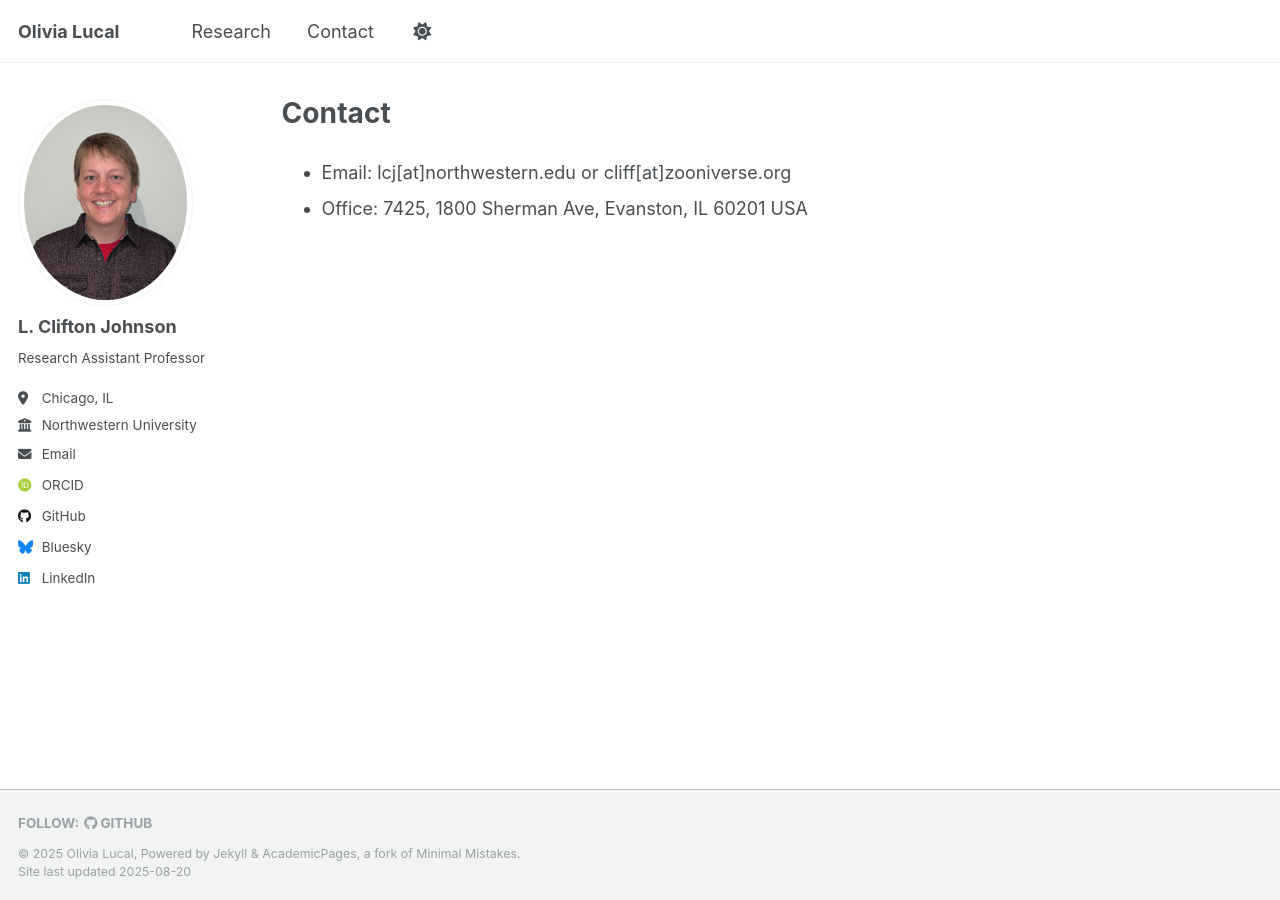
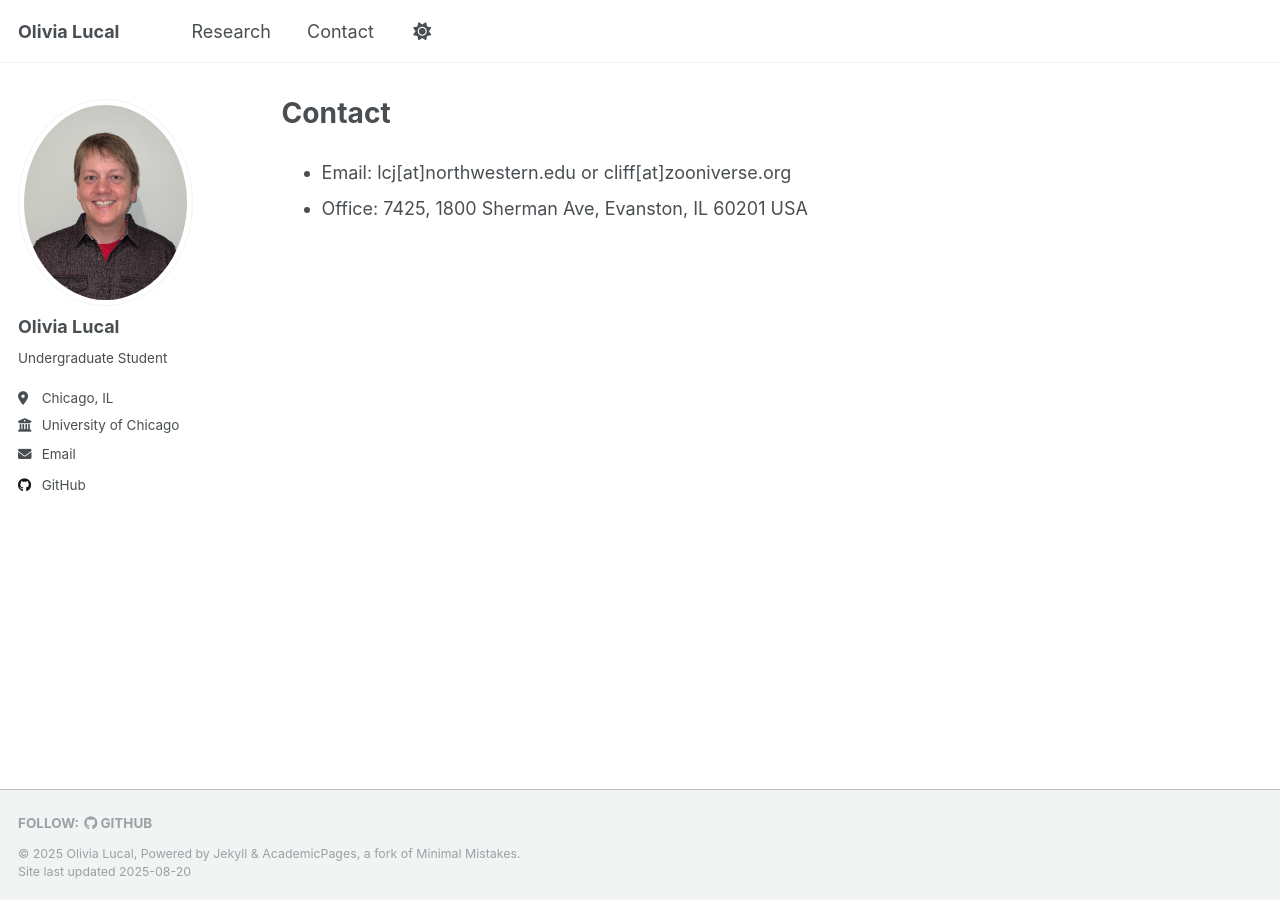
Before and after one commit to olivialucal/olivialucal.github.io, a Jekyll site: the page built from _pages/contact.md, in a window 1280 px wide. Built offline with Jekyll 4.4.1, drawn with Linux system fonts in a browser that asks for light colours; some web fonts are replaced; a script that is not in the unit is left out.

Commit message:
Update _config.yml

```diff
--- a/_config.yml
+++ b/_config.yml
@@ -23,20 +23,20 @@ repository               : "olivialucal/REUWebsite"
 author:
   # Biographic information
   avatar           : "profile.png"
-  name             : "L. Clifton Johnson"
-  pronouns         : # "he/him"
-  bio              : "Research Assistant Professor"
+  name             : "Olivia Lucal"
+  pronouns         : # "she/her"
+  bio              : "Undergraduate Student"
   location         : "Chicago, IL"
-  employer         : "Northwestern University"
+  employer         : "University of Chicago"
   uri              : # URL
-  email            : "lcj@northwestern.edu"
+  email            : "oliviamlucal@gmail.com"
 
   # Academic websites
   academia         : # URL
   arxiv            : # URL - Update with the correct link to your profile
   googlescholar    : # "https://scholar.google.com/citations?user=PS_CX0AAAAAJ"
   impactstory      : # URL
-  orcid            : "https://orcid.org/0000-0001-6421-0953"
+  orcid            : #
   semantic         : # URL
   pubmed           : # "https://www.ncbi.nlm.nih.gov/pubmed/?term=john+snow"
   researchgate     : # URL
@@ -46,13 +46,13 @@ author:
   bitbucket        : # Username - Update with your username on the site
   codepen          : # Username
   dribbble         : # Username
-  github           : "lcjohnso"
+  github           : "olivialucal"
   kaggle           : # Username
   stackoverflow    : # User number or user number and name (i.e., use "1" or "1/jeff-atwood")
 
   # Social media
   artstation       : # Username
-  bluesky          : "@lcjohnso.bsky.social" # Replace this with you Bluesky username
+  bluesky          : # Username # Replace this with you Bluesky username
   facebook         : # Username
   flickr           : # Username
   foursquare       : # Username
@@ -61,7 +61,7 @@ author:
   keybase          : # Username
   instagram        : # Username
   lastfm           : # Username
-  linkedin         : "lcjastro"
+  linkedin         : # Username
   mastodon         : # URL
   medium           : # URL
   pinterest        : # Username
```
